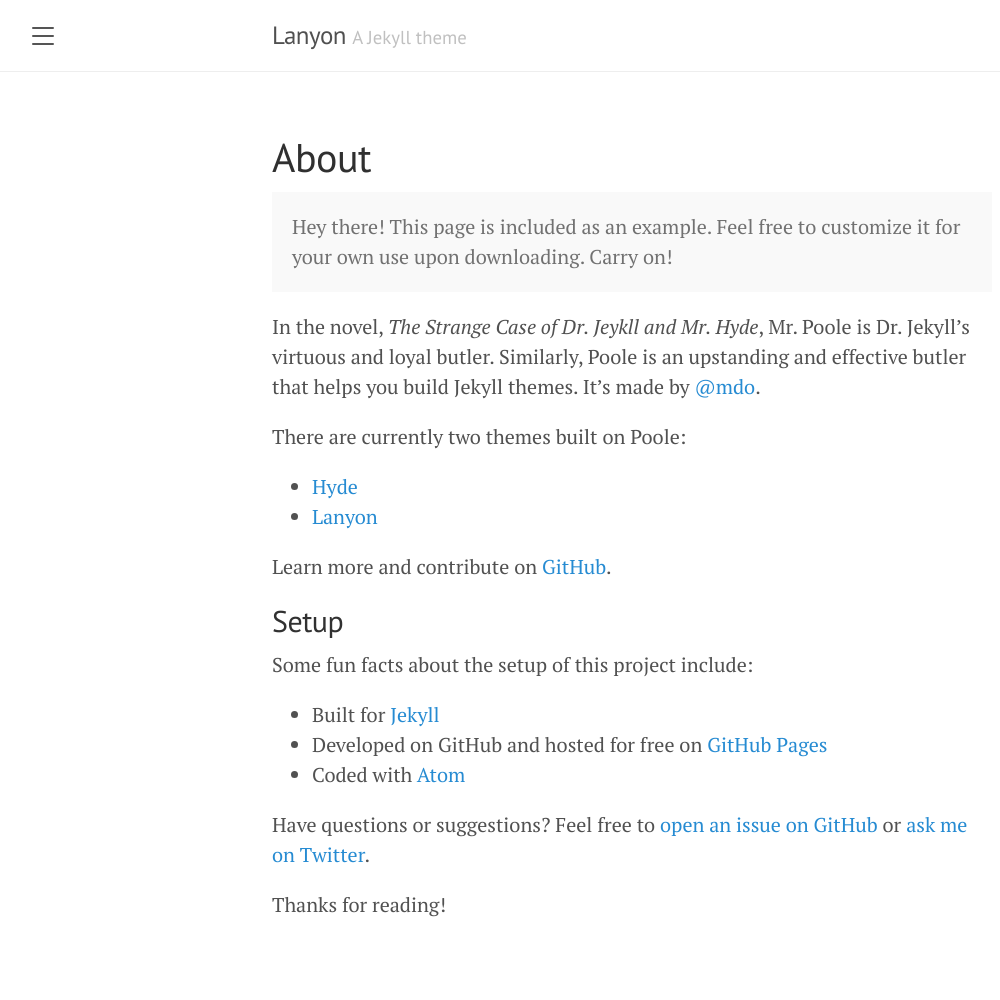
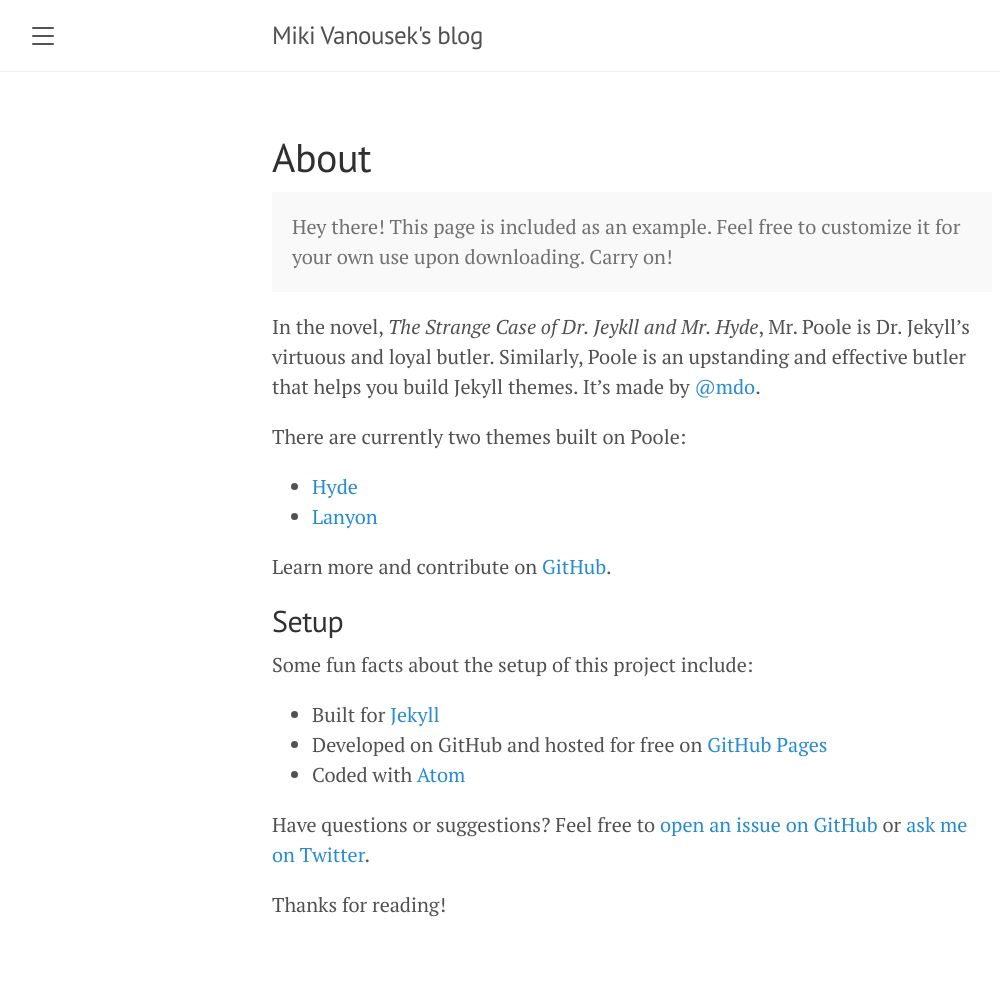
Before and after one commit to MikiVanousek/blog, a Jekyll site: the page built from about.md, in a window 1280 px wide. Shown: the whole page, without its empty margins (8-1008 px from the left). Built offline with Jekyll 4.4.1, drawn with Linux system fonts in a browser that asks for light colours.

Commit message:
changed config

```diff
--- a/_config.yml
+++ b/_config.yml
@@ -1,17 +1,17 @@
 # Setup
-title:               Lanyon
-tagline:             'A Jekyll theme'
-description:         'A reserved <a href="https://jekyllrb.com" target="_blank">Jekyll</a> theme that places the utmost gravity on content with a hidden drawer. Made by <a href="https://twitter.com/mdo" target="_blank">@mdo</a>.'
-url:                 http://lanyon.getpoole.com
+title:               Miki Vanousek's blog
+tagline:
+description:         'You can find my notes here.'
+url:                 https://mikulasvanousek.github.io/blog/
 baseurl:             ''
 paginate:            5
 permalink:           pretty
 
 # About/contact
 author:
-  name:              Mark Otto
-  url:               https://twitter.com/mdo
-  email:             markdotto@gmail.com
+  name:              Miki Vanoušek
+  url:               https://linktr.ee/vanousek
+  email:             vanousekmikulas@gmail.com
 
 # Gems
 plugins:
```
